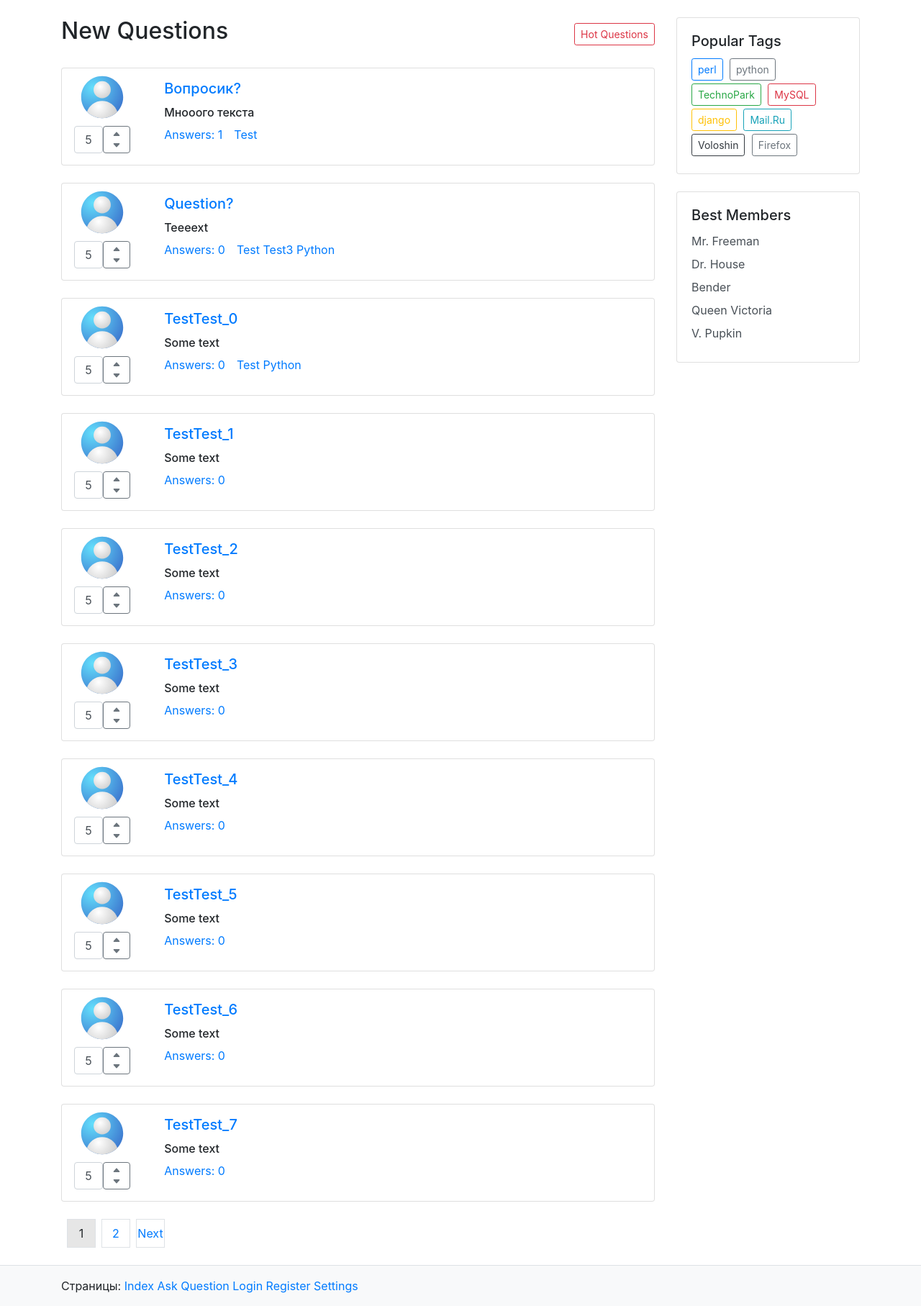
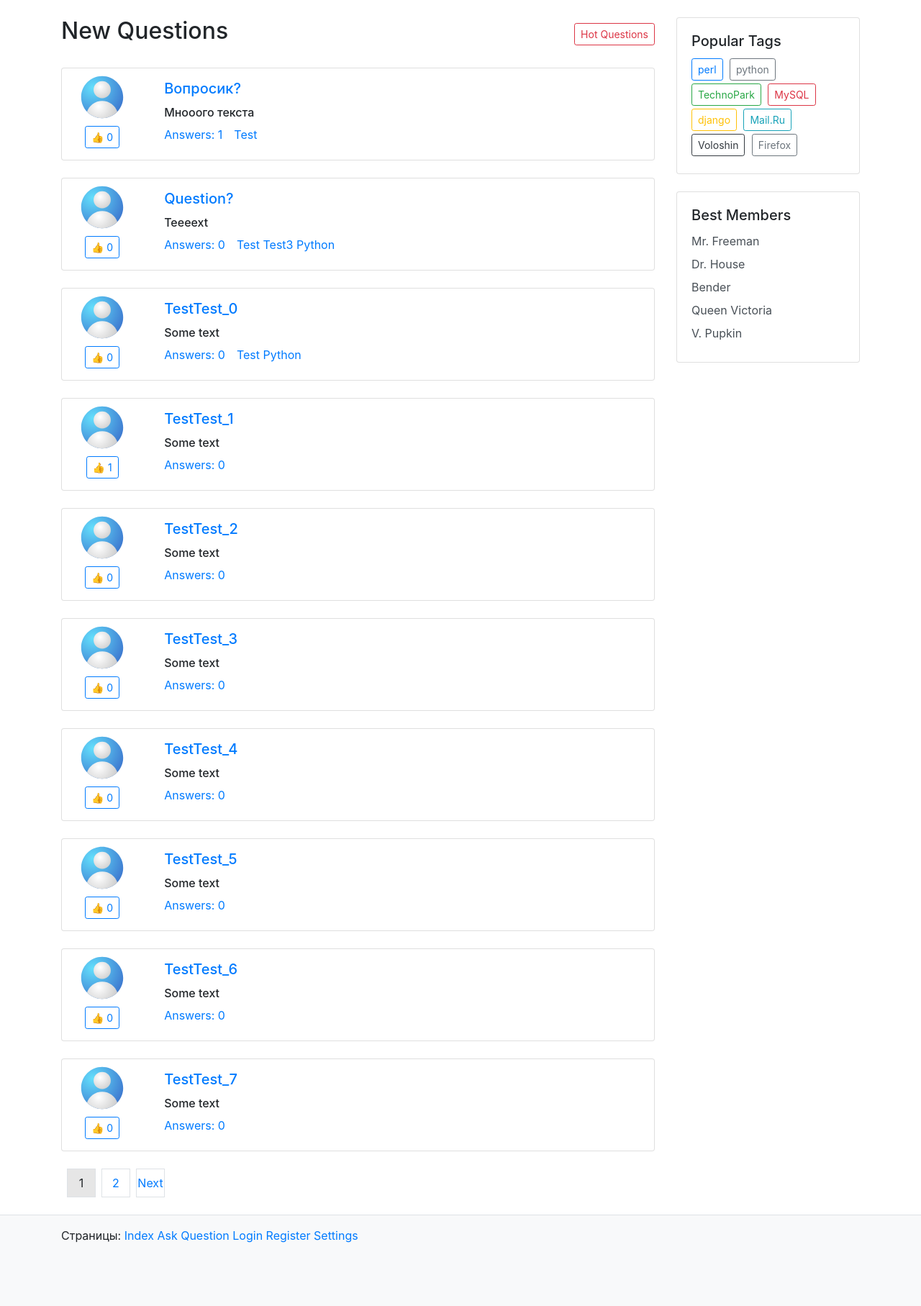
Before and after one commit to WorkIvanAccount/ask_skitev, a Django app: page / in a window 1280 px wide. Shown: the part 89-1904 px from the top of the page at 72% size. After the commit the page ends 1816 px from the top, so only its background shows below. Run offline with Django 5.2, Linux system fonts and the light colour scheme; data comes from the database, SQL or seed files in the repository; both versions use the stored data as it was after the commit; some libraries are stand-ins or nearby versions.

Commit message:
Add files via upload

```diff
--- a/HW3/ask_skitev/ask_skitev/app/views.py
+++ b/HW3/ask_skitev/ask_skitev/app/views.py
@@ -1,7 +1,8 @@
 from django.shortcuts import render
 from django.core.paginator import Paginator, EmptyPage, PageNotAnInteger
-
-from app.models import Question, Answer
+from django.shortcuts import get_object_or_404, redirect
+from django.contrib.auth.decorators import login_required
+from app.models import Question, QuestionLike, Profile, Answer, AnswerLike
 
 QUESTIONS = [{
     'id' : i,
@@ -69,3 +70,31 @@ def question(request, question_id):
         'answers': page.object_list,
         'page_obj': page
     })
+
+
+
+
+@login_required
+def like_question(request, question_id):
+    question = get_object_or_404(Question, id=question_id)
+    profile = request.user.profile
+
+    like, created = QuestionLike.objects.get_or_create(user=profile, question=question)
+
+    if not created:
+        like.delete()
+
+    return redirect(request.META.get('HTTP_REFERER', '/'))
+
+@login_required
+def like_answer(request, answer_id):
+    answer = get_object_or_404(Answer, id=answer_id)
+    profile = request.user.profile  # если у User есть related_name='profile'
+
+    like, created = AnswerLike.objects.get_or_create(user=profile, answer=answer)
+
+    if not created:
+        # Лайк уже был → снимаем
+        like.delete()
+
+    return redirect(request.META.get('HTTP_REFERER', '/'))
--- a/HW3/ask_skitev/ask_skitev/ask_skitev/urls.py
+++ b/HW3/ask_skitev/ask_skitev/ask_skitev/urls.py
@@ -28,5 +28,8 @@ urlpatterns = [
     path('login', views.login, name="login"),
     path('settings', views.settings, name="settings"),
     path('question/<int:question_id>/', views.question, name="question"),
+    path('question/<int:question_id>/like/', views.like_question, name='like_question'),
+    path('answer/<int:answer_id>/like/', views.like_answer, name='like_answer'),
+
 
 ]
--- a/HW3/ask_skitev/ask_skitev/templates/layout/base.html
+++ b/HW3/ask_skitev/ask_skitev/templates/layout/base.html
@@ -57,8 +57,8 @@
                         <div class="user-info">
                             <div >Dr. Pepper</div>
                             <div class="account-links">
-                                <a href="settings.html" class="text-decoration-none me-2">settings</a>
-                                <a href="logout.html" class="text-decoration-none">log out</a>
+                                <a href="settings" class="text-decoration-none me-2">settings</a>
+                                <a href="logout" class="text-decoration-none">log out</a>
                             </div>
                         </div>
                     </div>
--- a/HW3/ask_skitev/ask_skitev/templates/layout/one_question.html
+++ b/HW3/ask_skitev/ask_skitev/templates/layout/one_question.html
@@ -1,7 +1,7 @@
 <div class="card w-100 mt-4">
     <div class="row">
         <div class="col-2">
-            <div class="profile-controls mb-3">
+            <div class="profile-controls mb-3 d-flex flex-column align-items-center">
                 <div class="d-flex justify-content-center">
                     <svg class="card-img-top" style="width: 80px; height: 80px;" version="1.1" xmlns="http://www.w3.org/2000/svg" xmlns:xlink="http://www.w3.org/1999/xlink" x="0px" y="0px" viewBox="0 0 2200 2200" style="enable-background:new 0 0 2200 2200;" xml:space="preserve">
                         <g id="Background">
@@ -30,17 +30,12 @@
                         </g>
                     </svg>
                 </div>
-                <div class="d-flex justify-content-center">
-                    <input type="text" class="form-control text-center" value="5" style="max-width: 40px;">
-                    <button class="btn btn-outline-secondary d-flex flex-column py-1" type="button">
-                        <svg xmlns="http://www.w3.org/2000/svg" width="12" height="12" fill="currentColor" class="bi bi-caret-up-fill" viewBox="0 0 16 16">
-                        <path d="M7.247 4.86l-4.796 5.481c-.566.647-.106 1.659.753 1.659h9.592a1 1 0 0 0 .753-1.659L8.753 4.86a1 1 0 0 0-1.506 0z"/>
-                        </svg>
-                        <svg xmlns="http://www.w3.org/2000/svg" width="12" height="12" fill="currentColor" class="bi bi-caret-down-fill mt-1" viewBox="0 0 16 16">
-                        <path d="M7.247 11.14 2.451 5.656C1.885 5.026 2.345 4 3.2 4h9.6c.856 0 1.316 1.026 .75 1.656l-4.8 5.484a1 1 0 01-1.414 0z"/>
-                        </svg>
+                <form class="" action="{% url 'like_question' question.id %}" method="post">
+                    {% csrf_token %}
+                    <button type="submit" class="btn btn-sm btn-outline-primary">
+                        👍 {{ question.likes.count }}
                     </button>
-                </div>
+                </form>
             </div>
         </div>
         <div class="card-info col-10">
@@ -49,8 +44,9 @@
             </h5>
             <h6>{{ question.text }}
             </h6>
-            <div class="d-flex flex-row">
+            <div class="d-flex flex-row align-items-center">
                 <a href="" class="">Answers: {{ question.answer_set.count }}</a>
+
 
                 <div class="ml-3">
                     {% for t in question.tags.all %}
```
Also changed, not shown: HW3/ask_skitev/ask_skitev/templates/layout/one_answer.html (+6 -11 lines), HW3/ask_skitev/ask_skitev/db.sqlite3.
